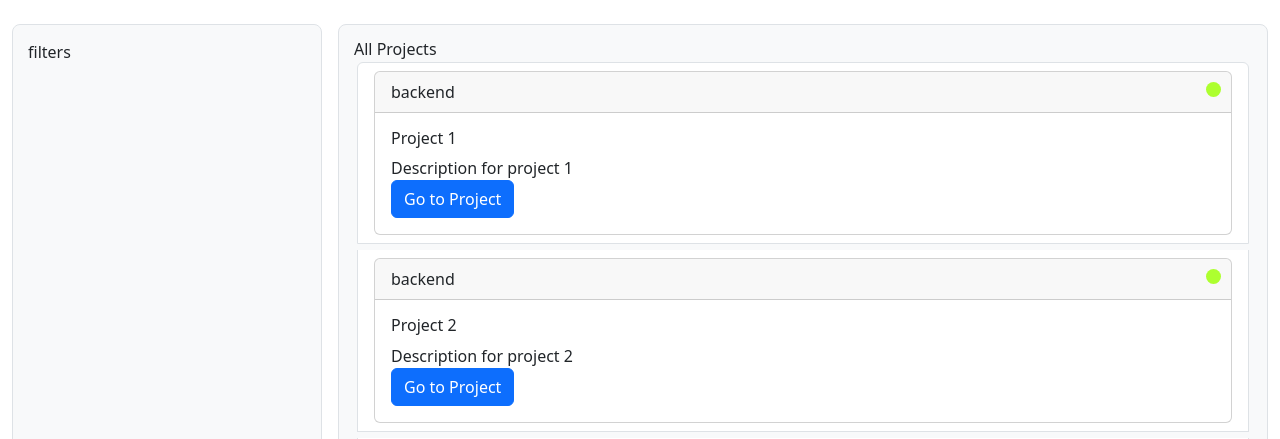
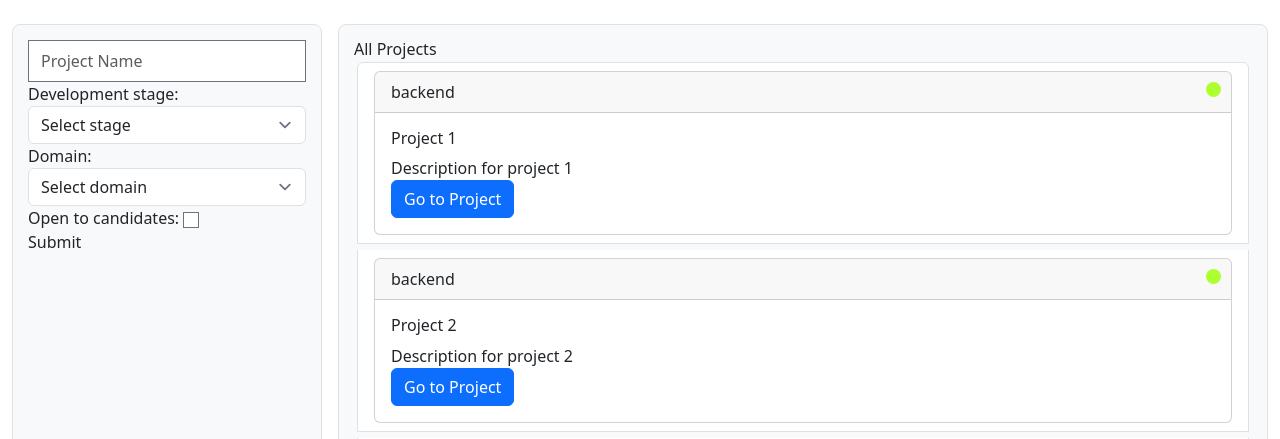
Before and after one commit to bashyrov/team-mate, a Django app: page / in a window 1280 px wide. Shown: the part 56-495 px from the top of the page. Run offline with Django 5.2, Linux system fonts and the light colour scheme; data comes from the database, SQL or seed files in the repository; some libraries are stand-ins or nearby versions.

Commit message:
Add a basic search form for projects

```diff
--- a/projects/forms.py
+++ b/projects/forms.py
@@ -7,10 +7,34 @@ from .models import Project, ProjectMembership, Task, ProjectRating, ProjectAppl
 user_model = get_user_model()
 
 
+class ProjectSearchForm(forms.Form):
+    name = forms.CharField(max_length=255,
+                           required=False,
+                           label='',
+                           widget=forms.TextInput(attrs=
+                                                  {
+                                                      'class': 'form-control',
+                                                      'placeholder': 'Project Name',
+                                                  }))
+    development_stage = forms.ChoiceField(
+        choices=[('', 'Select stage')] + list(Project.DEVELOPMENT_STAGE_CHOICES),
+        required=False,
+        widget=forms.Select(attrs={'class': 'form-control'})
+    )
+
+    domain = forms.ChoiceField(
+        choices=[('', 'Select domain')] + list(Project.DOMEN_CHOICES),
+        required=False,
+        widget=forms.Select(attrs={'class': 'form-control'})
+    )
+
+    open_to_candidates = forms.BooleanField(required=False)
+
+
 class ProjectForm(forms.ModelForm):
     class Meta:
         model = Project
-        fields = ['name', 'description', 'domen', 'deploy_url', 'project_url']
+        fields = ['name', 'description', 'domain', 'deploy_url', 'project_url']
 
 
 class ProjectStageForm(forms.ModelForm):
--- a/projects/models.py
+++ b/projects/models.py
@@ -91,7 +91,7 @@ class Project(models.Model):
 
     name = models.CharField(max_length=255)
     description = models.TextField(blank=True)
-    domen = models.CharField(max_length=50, choices=DOMEN_CHOICES, default='backend')
+    domain = models.CharField(max_length=50, choices=DOMEN_CHOICES, default='backend')
     development_stage = models.CharField(max_length=50, choices=DEVELOPMENT_STAGE_CHOICES, default='backend')
     deploy_url = models.CharField(max_length=255, blank=True)
     owner = models.ForeignKey(Developer, related_name='owned_projects', on_delete=models.CASCADE)
--- a/projects/views.py
+++ b/projects/views.py
@@ -6,7 +6,7 @@ from django.urls import reverse_lazy
 from django.views.generic import ListView, DetailView, CreateView, UpdateView, FormView
 from .models import Project, Task, Developer, ProjectMembership, ProjectRating, DeveloperRatings, ProjectApplication
 from .forms import ProjectForm, TaskForm, ProjectMembershipFormSet, ProjectMembershipFormUpdate, ProjectMembershipForm, \
-    ProjectStageForm, ProjectRatingForm, ProjectApplicationForm
+    ProjectStageForm, ProjectRatingForm, ProjectApplicationForm, ProjectSearchForm
 from django.shortcuts import redirect, get_object_or_404, render
 from django.db.models import Avg
 
@@ -16,6 +16,32 @@ class ProjectListView(ListView):
     template_name = 'projects/project_list.html'
     context_object_name = 'projects'
     paginate_by = 10
+
+    def get_context_data(self, *, object_list=None, **kwargs):
+        context = super(ProjectListView, self).get_context_data(**kwargs)
+
+        context["search_form"] = ProjectSearchForm()
+        return context
+
+    def get_queryset(self):
+
+        qs = Project.objects.all()
+
+        project_name = self.request.GET.get('name')
+        development_stage = self.request.GET.get('development_stage')
+        domain = self.request.GET.get('domain')
+        open_to_candidates = self.request.GET.get('open_to_candidates')
+
+        if project_name:
+            qs = qs.filter(name__icontains=project_name)
+        if development_stage:
+            qs = qs.filter(development_stage=development_stage)
+        if domain:
+            qs = qs.filter(domain=domain)
+        if open_to_candidates == 'on':
+            qs = qs.filter(open_to_candidates=True)
+
+        return qs
 
 
 class MyProjectListView(ListView):
--- a/templates/includes/project-card.html
+++ b/templates/includes/project-card.html
@@ -1,7 +1,7 @@
 <li class="list-group-item" style="margin: 3px;">
 <div class="card">
   <div class="card-header" style="position: relative;">
-    {{ project.domen }}
+    {{ project.domain }}
     {% if project.development_stage == 'deployed' %}
       <span class="completed-badge" style="position: absolute; top: 10px; right: 10px; width: 15px; height: 15px; background-color: red; border-radius: 50%;"></span>
     {% elif project.development_stage == 'testing' %}
--- a/templates/projects/project_detail.html
+++ b/templates/projects/project_detail.html
@@ -41,8 +41,6 @@
       <ul style="padding-top: 10px;">
         {% for task in tasks %}
           {% include "includes/task-card.html" %}
-        {% empty %}
-          <li>No tasks yet.</li>
         {% endfor %}
       </ul>
     {% else %}
--- a/templates/projects/project_list.html
+++ b/templates/projects/project_list.html
@@ -2,7 +2,10 @@
 {% block content %}
 <div class="d-grid gap-3" style="grid-template-columns: 1fr 3fr;">
   <div class="bg-body-tertiary border rounded-3 sticky-top" style="min-height: 100px; padding: 15px;">
-    filters
+    <form action="" method="get">
+      {{ search_form }}
+      <input type="submit">
+    </form>
   </div>
   <div class="bg-body-tertiary border rounded-3" style="min-height: 100px; padding: 15px;">
     <h2>All Projects</h2>
```
Also changed, not shown: projects/migrations/0010_rename_domen_project_domain_and_more.py (added).
